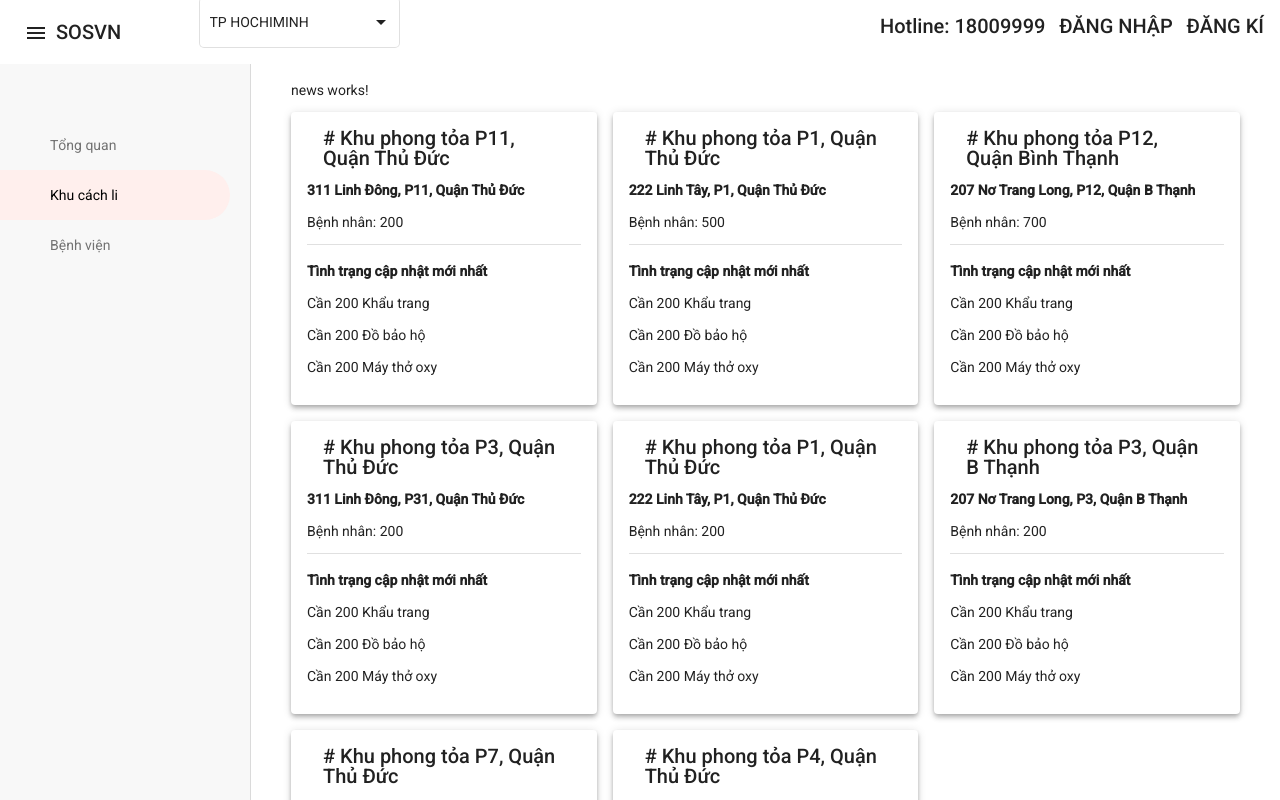
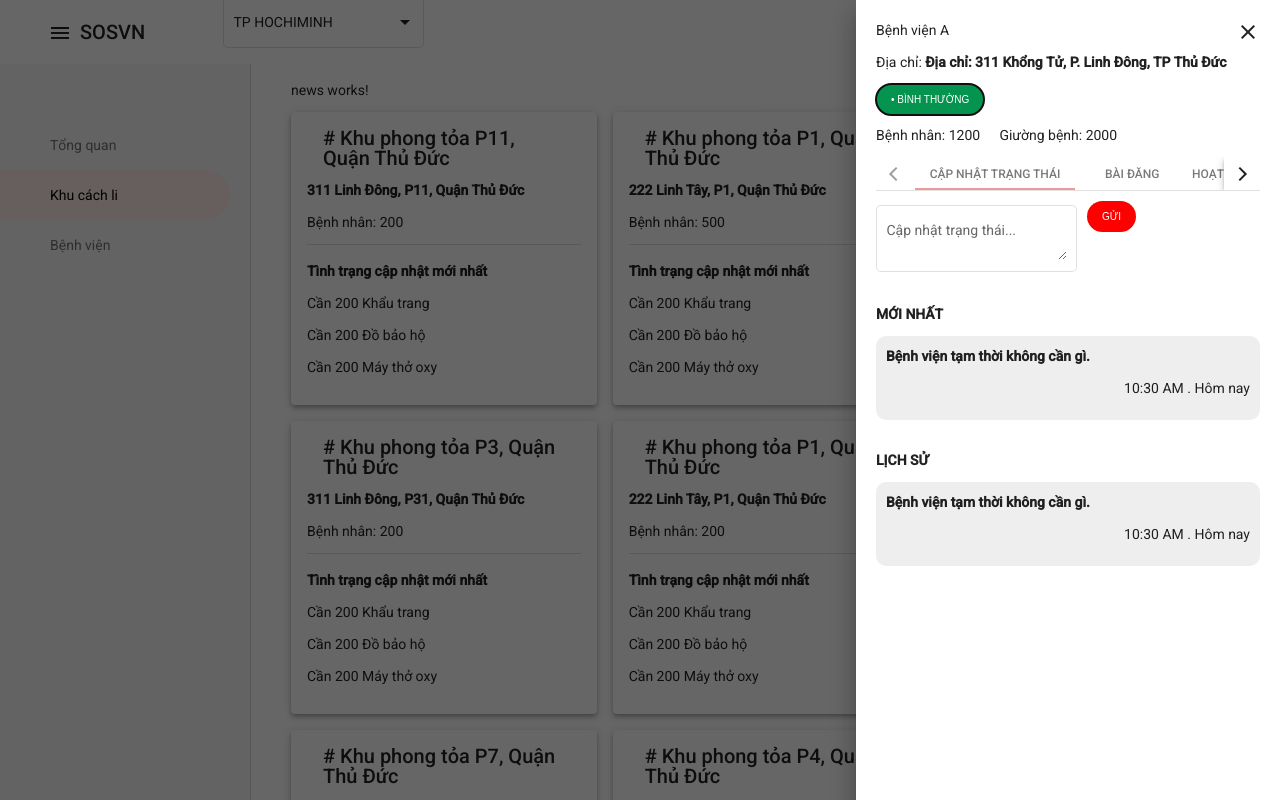
Before and after one commit to ngoclinh93qt/VN-COVID-SOS, an Angular app: page /blocked in a window 1280 px wide. Shown: the top 800 px of the page. Built offline with nearby package versions, Linux system fonts and the light colour scheme.

Commit message:
hospitalpageUI_and_hospitalSidebar_UI

```diff
--- a/src/app/pages/container/container.component.html
+++ b/src/app/pages/container/container.component.html
@@ -1,3 +1,8 @@
+<mat-sidenav-container>
+  <mat-sidenav mode="over" opened position="end">
+    <app-hospital-sidenav></app-hospital-sidenav>
+  </mat-sidenav>
+  <mat-sidenav-content>
     <mat-toolbar>
       <div class="navbar-left">
         <div class="logo_button">
@@ -53,3 +58,5 @@
         ><router-outlet></router-outlet
       ></mat-sidenav-content>
     </mat-sidenav-container>
+  </mat-sidenav-content>
+</mat-sidenav-container>
--- a/src/app/pages/container/container.component.scss
+++ b/src/app/pages/container/container.component.scss
@@ -75,3 +75,7 @@
 mat-form-field {
   font-size: 14px;
 }
+
+mat-toolbar{
+  padding: 0 40px;
+}
--- /dev/null
+++ b/src/app/pages/container/hospital-sidenav/hospital-sidenav.component.html
@@ -0,0 +1,91 @@
+<div class="sidebar-container">
+  <div class="header">
+    <p>Bệnh viện A</p>
+    <mat-icon>clear icon</mat-icon>
+  </div>
+  <p>
+    Địa chỉ:
+    <span style="font-weight: bold"
+      >Địa chỉ: 311 Khổng Tử, P. Linh Đông, TP Thủ Đức</span
+    >
+  </p>
+  <button class="tag">&bull; BÌNH THƯỜNG</button>
+  <div style="display: flex; margin-top: 10px">
+    <p style="margin-right: 1.2rem">Bệnh nhân: 1200</p>
+    <p>Giường bệnh: 2000</p>
+  </div>
+  <mat-tab-group>
+    <mat-tab label="CẬP NHẬT TRẠNG THÁI">
+      <div class="update-status">
+        <mat-form-field appearance="outline">
+          <mat-label>Cập nhật trạng thái...</mat-label>
+          <textarea matInput></textarea>
+        </mat-form-field>
+        <button class="send">GỬI</button>
+      </div>
+      <p style="font-weight: bold">MỚI NHẤT</p>
+      <div class="card">
+        <p style="font-weight: bold">Bệnh viện tạm thời không cần gì.</p>
+        <div align="right">
+          <p>10:30 AM . Hôm nay</p>
+        </div>
+      </div>
+      <p style="font-weight: bold; margin-top: 30px">LỊCH SỬ</p>
+      <div class="card">
+        <p style="font-weight: bold">Bệnh viện tạm thời không cần gì.</p>
+        <div align="right">
+          <p>10:30 AM . Hôm nay</p>
+        </div>
+      </div>
+    </mat-tab>
+    <mat-tab label="BÀI ĐĂNG">
+      <div class="update-status">
+        <mat-form-field appearance="outline">
+          <mat-label>Nhập nội dung...</mat-label>
+          <textarea matInput></textarea>
+        </mat-form-field>
+        <button class="send">GỬI</button>
+      </div>
+      <div class="post-card">
+        <p style="font-weight: bold">Hôm nay tại BV A.</p>
+        <div align="center">
+          <img src="https://picsum.photos/200" alt="image" />
+        </div>
+        <div class="post-info">
+          <P>Đăng bởi: Hai Nguyen</P>
+          <p>10:30 AM . Hôm nay</p>
+        </div>
+      </div>
+    </mat-tab>
+    <mat-tab label="HOẠT ĐỘNG THIỆN NGUYỆN">
+      <div class="update-status">
+        <mat-form-field appearance="outline">
+          <mat-label>Nhập nội dung...</mat-label>
+          <textarea matInput></textarea>
+        </mat-form-field>
+        <button class="send">GỬI</button>
+      </div>
+      <div class="post-card" style="margin-bottom: 15px">
+        <p style="font-weight: bold">
+          Hôm nay đã hỗ trợ: 100 giường bệnh, 200 khẩu trang
+        </p>
+        <div class="post-info">
+          <P>Đăng bởi: Hai Nguyen</P>
+          <p>10:30 AM . Hôm nay</p>
+        </div>
+      </div>
+      <div class="post-card">
+        <p style="font-weight: bold">
+          Cập nhật mới nhất: Đã hỗ trợ 1000 khẩu trang, 300 đồ bảo hộ
+        </p>
+        <div align="center">
+          <img src="https://picsum.photos/200" alt="image" />
+        </div>
+        <div class="post-info">
+          <P>Đăng bởi: Hai Nguyen</P>
+          <p>10:30 AM . Hôm nay</p>
+        </div>
+      </div>
+    </mat-tab>
+  </mat-tab-group>
+</div>
--- /dev/null
+++ b/src/app/pages/container/hospital-sidenav/hospital-sidenav.component.scss
@@ -0,0 +1,62 @@
+.sidebar-container {
+  width: 30vw;
+  padding: 20px;
+  overflow: hidden;
+}
+
+.header {
+  display: flex;
+  justify-content: space-between;
+}
+
+.tag {
+  font-size: 10px;
+  background: #05944f;
+  border-radius: 17px;
+  color: #ffffff;
+  border: none;
+  padding: 10px 15px;
+}
+
+::ng-deep .mat-tab-label {
+  font-size: 12px;
+  height: 27px !important;
+  min-height: 5px !important;
+  margin: 3px !important;
+  max-width: 160px !important;
+  min-width: 5px !important;
+}
+
+.update-status {
+  display: flex;
+  align-items: flex-start;
+  margin: 10px 0;
+}
+
+.send {
+  font-size: 10px;
+  background: red;
+  border-radius: 17px;
+  color: #ffffff;
+  border: none;
+  padding: 10px 15px;
+  margin-left: 10px;
+}
+
+.card {
+  background: #eeeeee;
+  border-radius: 10px;
+  padding: 10px;
+}
+
+.post-card {
+  border: 1px solid #e2e2e2;
+  border-radius: 10px;
+  padding: 10px;
+}
+
+.post-info {
+  display: flex;
+  justify-content: space-between;
+  margin-top: 10px;
+}
--- /dev/null
+++ b/src/app/pages/container/hospital-sidenav/hospital-sidenav.component.ts
@@ -0,0 +1,15 @@
+import { Component, OnInit } from '@angular/core';
+
+@Component({
+  selector: 'app-hospital-sidenav',
+  templateUrl: './hospital-sidenav.component.html',
+  styleUrls: ['./hospital-sidenav.component.scss']
+})
+export class HospitalSidenavComponent implements OnInit {
+
+  constructor() { }
+
+  ngOnInit(): void {
+  }
+
+}
--- a/src/app/pages/hospital/hospital.component.html
+++ b/src/app/pages/hospital/hospital.component.html
@@ -3,7 +3,7 @@
     <p>Bệnh viện</p>
     <button class="button">TẠO BỆNH VIỆN</button>
   </div>
-  <div style="width: 100% ; margin-top: 20px" align="right">
+  <div style="width: 100%; margin-top: 20px" align="right">
     <mat-form-field appearance="outline">
       <mat-label>Tìm kiếm</mat-label>
       <input matInput />
--- a/src/app/pages/hospital/hospital.component.ts
+++ b/src/app/pages/hospital/hospital.component.ts
@@ -9,7 +9,7 @@ import { Hospital } from './model/hospital.mode';
   styleUrls: ['./hospital.component.scss'],
 })
 export class HospitalComponent implements OnInit {
-  gridColumns = 3;
+  gridColumns = 2;
   hospitals: IHospital[] = [];
 
   constructor(private hospitalService: HospitalService, private notifSv: NotificationService) {
--- a/src/app/pages/hospital/hospital.module.ts
+++ b/src/app/pages/hospital/hospital.module.ts
@@ -9,6 +9,9 @@ import { CoreModule } from 'src/app/core/core.module';
 import { SharedModule } from 'src/app/shared/shared.module';
 import { FlexLayoutModule } from '@angular/flex-layout';
 import { MatInputModule } from '@angular/material/input';
+import { MatSidenavModule } from '@angular/material/sidenav';
+
+
 
 
 const routes: Routes = [
@@ -27,6 +30,7 @@ const routes: Routes = [
     CoreModule,
     FlexLayoutModule,
     MatInputModule,
+    MatSidenavModule,
   ],
 })
 export class HospitalModule {}
```
Also changed, not shown: src/app/app.module.ts (+13 -18 lines), src/app/pages/container/container.module.ts (deleted, +0 -25 lines), src/app/pages/hospital/hospital.component.scss (line endings or trailing spaces), 2 other files (tests, documents, lock files or other folders). Lines whose indentation alone changed are shown as unchanged.
